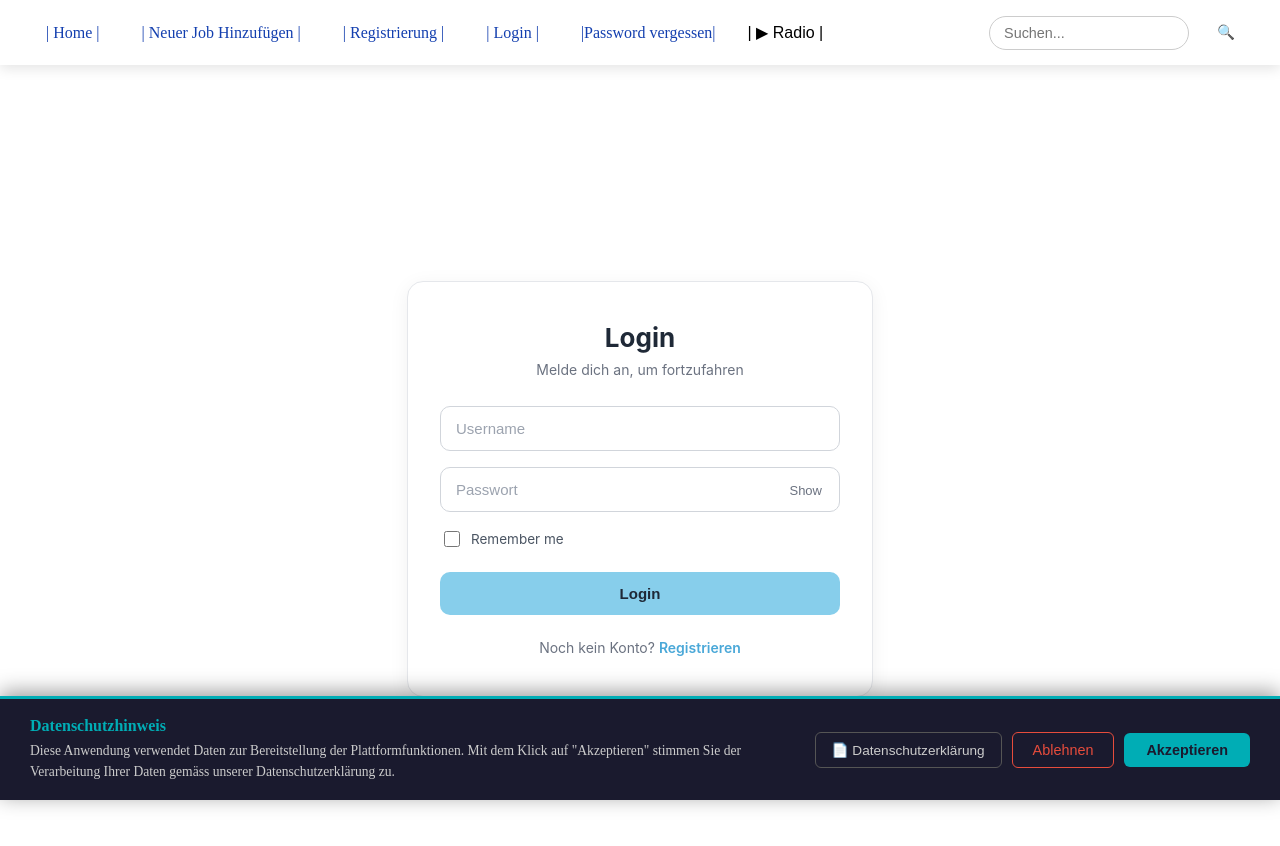
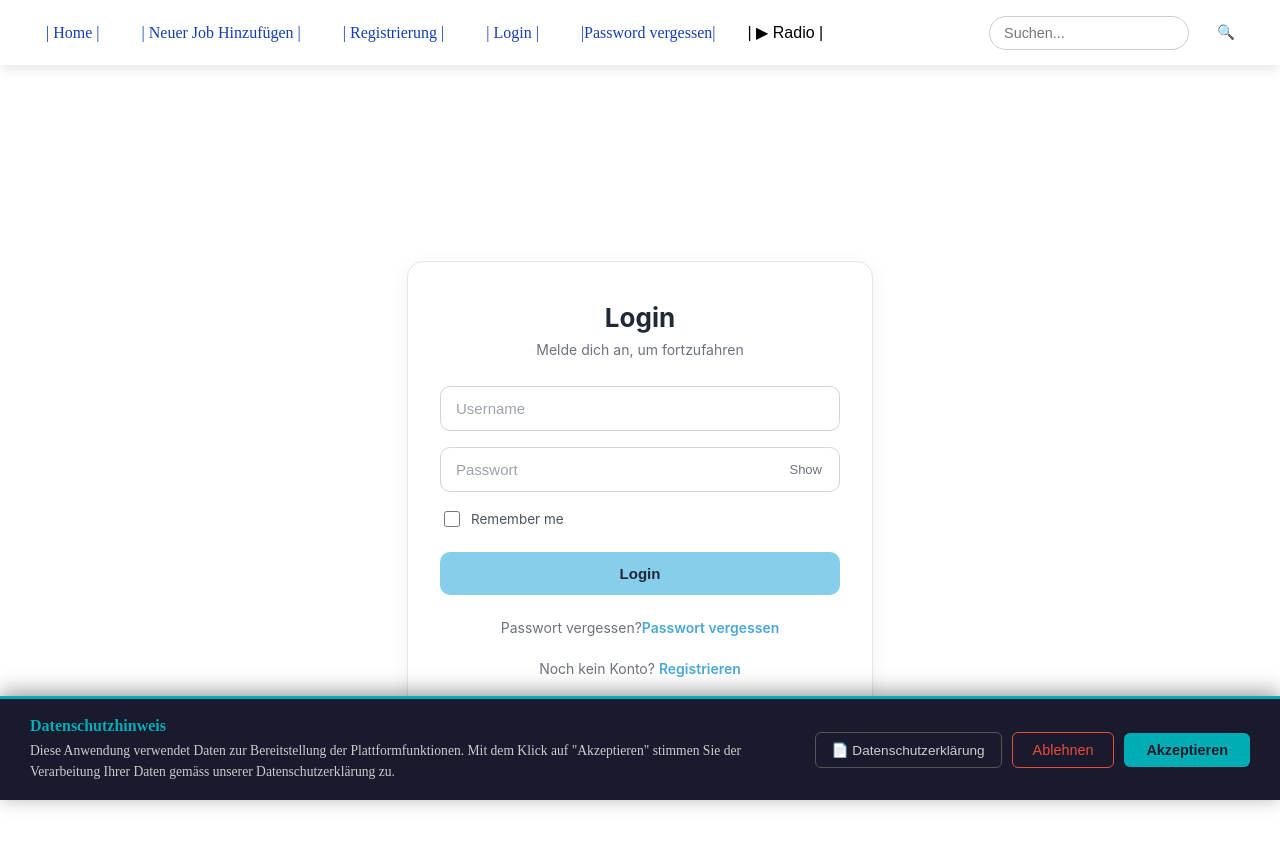
Before and after one commit to LeoKuhnZH/WISS-Praktikum-App, a React (Vite) app in the folder frontend/Praktikums_web/praktikum-web/: page /login in a window 1280 px wide. Shown: the top 846 px of the page. Built offline with nearby package versions, Linux system fonts and the light colour scheme.

Commit message:
add link to Forgot Passwort in Login.jsx

```diff
--- a/frontend/Praktikums_web/praktikum-web/src/pages/Login.jsx
+++ b/frontend/Praktikums_web/praktikum-web/src/pages/Login.jsx
@@ -244,9 +244,12 @@ function Login() {
 </button>
 </form>
 
+
+                <div className="lg-footer">Passwort vergessen?<Link to="/forgotpassword">Passwort vergessen</Link> </div>
                 <div className="lg-footer">
                     Noch kein Konto? <Link to="/register">Registrieren</Link>
 </div>
+
 </div>
 </div>
     );
```
